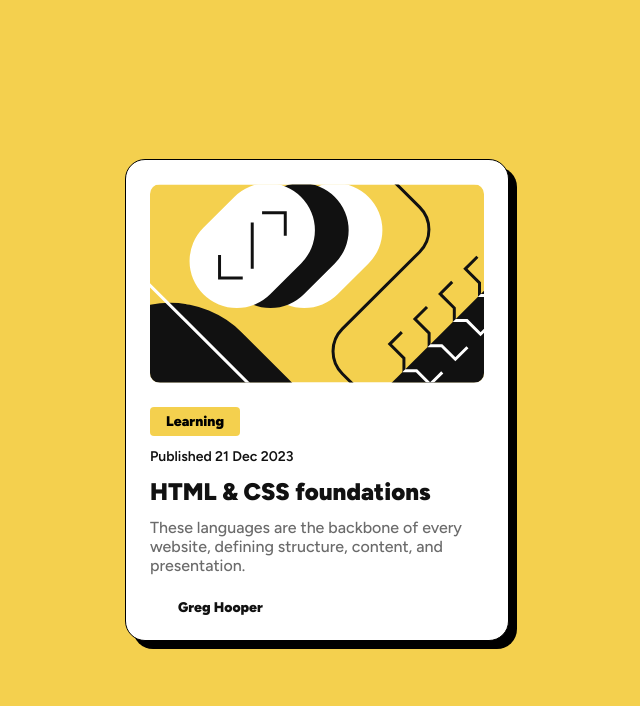
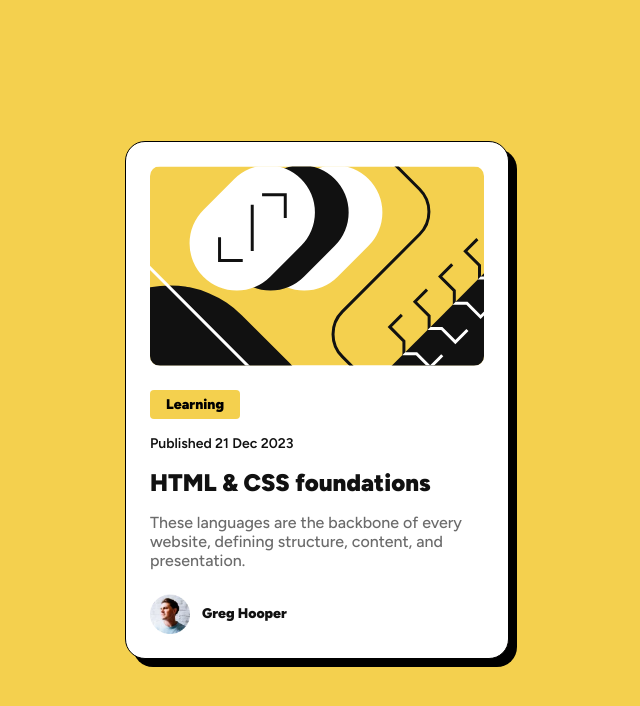
Before and after one commit to gustavoeguedes/blog-preview-card-main, a plain HTML site: page index.html in a window 1280 px wide. Shown: the whole page, without its empty margins (323-963 px from the left). Drawn offline with Linux system fonts and the light colour scheme.

Commit message:
add class profile

```diff
--- a/index.html
+++ b/index.html
@@ -31,7 +31,10 @@
       <h2>HTML & CSS foundations</h2>
       <p>These languages are the backbone of every website, defining structure, content, and presentation.</p>
     </article>
-    <p class="name">Greg Hooper</p>
+    <div class="profile">
+      <img src="assets/images/image-avatar.webp" alt="">
+      <p class="name">Greg Hooper</p>
+    </div>
   </div>
 </body>
 </html>
--- a/style.css
+++ b/style.css
@@ -37,7 +37,7 @@ body {
 .card article {
     display: flex;
     flex-direction: column;
-    gap: 12px;
+    gap: 16px;
 }
 
 .card h3 {
@@ -61,6 +61,11 @@ body {
     font-weight: 900;
 }
 
+.card h2:hover {
+    color: #f4d04e;
+    cursor: pointer;
+}
+
 .card p {
     color: #6b6b6b;
     font-weight: 500;
@@ -70,5 +75,15 @@ body {
     color: #111;
     font-size: 14px;
     font-weight: 900;
-    text-indent: 2em;
 }
+
+.profile {
+    display: flex;
+    align-items: center;
+    gap: 12px;
+}
+
+.profile img {
+    width: 40px;
+
+}
```
